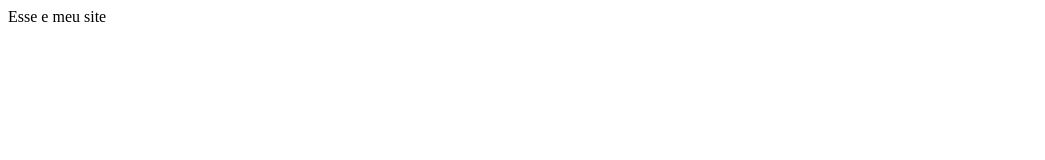
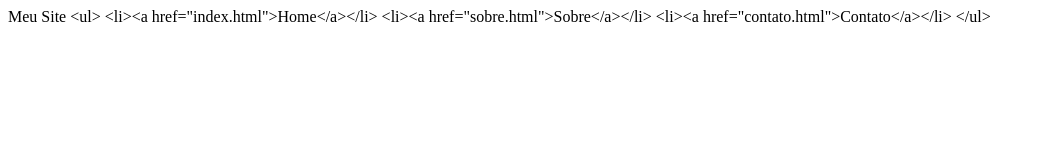
Before and after one commit to tassobarbosa/site, a plain HTML site: page index.html in a window 1280 px wide. Shown: the whole page, without its empty margins (0-1045 px from the left). Drawn offline with Linux system fonts and the light colour scheme.

Commit message:
Menu adicionado

```diff
--- a/index.html
+++ b/index.html
@@ -5,6 +5,11 @@
 		<title> Meu Site</title>
 	</head>
 	<body>
-		Esse e meu site
+		Meu Site
+		&lt;ul&gt;
+		&lt;li&gt;&lt;a href="index.html"&gt;Home&lt;/a&gt;&lt;/li&gt;
+		&lt;li&gt;&lt;a href="sobre.html"&gt;Sobre&lt;/a&gt;&lt;/li&gt;
+		&lt;li&gt;&lt;a href="contato.html"&gt;Contato&lt;/a&gt;&lt;/li&gt;
+		&lt;/ul&gt;
 	</body>
 </html>
```
